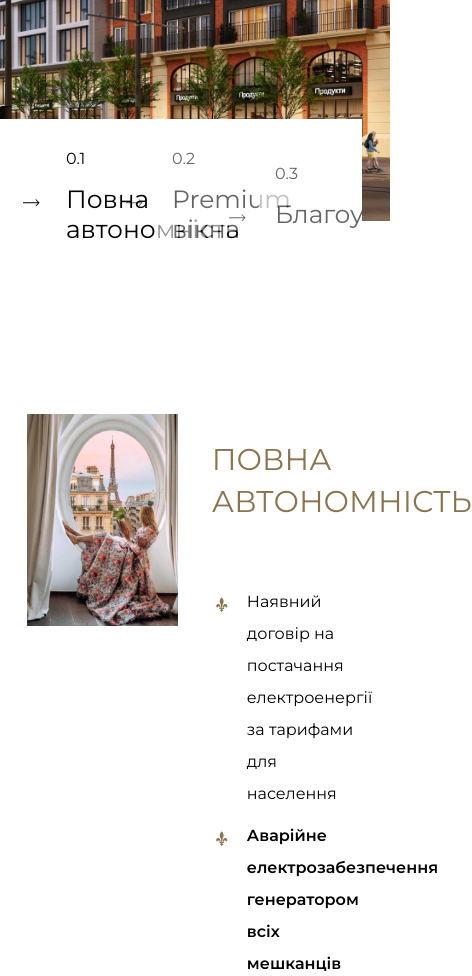
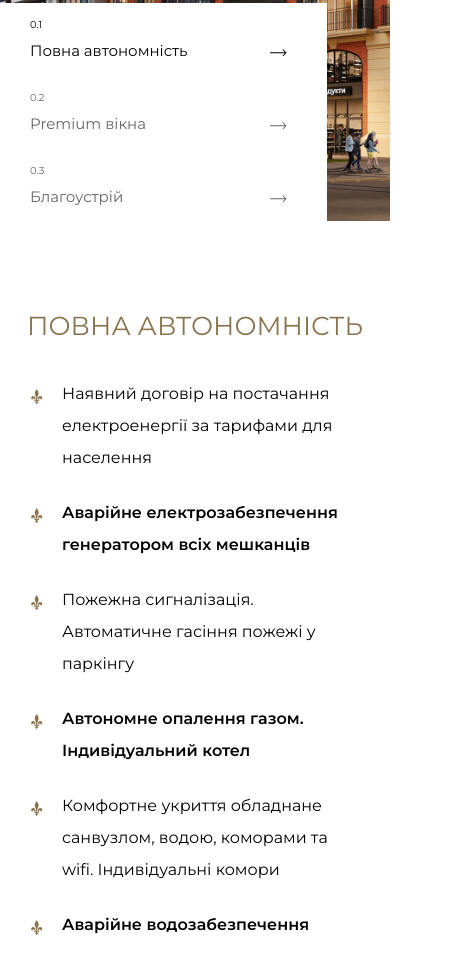
Before and after one commit to zaslavskayasya/fdim, a website built with webpack: page index.html in a window 390 px wide. Shown: the part 5340-6316 px from the top of the page, 472 px wide, since content can reach past the window. Built offline with nearby package versions, Linux system fonts and the light colour scheme.

Commit message:
tabs adaptive

```diff
--- a/css/style.css
+++ b/css/style.css
@@ -812,7 +812,20 @@ textarea {
   }
 }
 
+
+@media screen and (max-width: 1400px){
+  .tab-name{
+    font-size: 22px;
+    max-width: 228px;
+  }
+  .tab-name:after {
+    right: 25px;
+    top: 12px;
+}
+}
+
 @media screen and (max-width: 1200px){
+
   .quality-section{
     margin-bottom: 50px;
   }
@@ -833,6 +846,9 @@ textarea {
   .mob-image{
     margin-bottom: 60px;
   }
+  .tab-content-wrap {
+    padding-top: 80px;
+  }
 }
 
 
@@ -849,7 +865,7 @@ textarea {
       margin: 0 auto;
       align-items: center;
       display: flex;
-  }
+    }
     .about-section .wrap-texts .h2 {
       margin-left: 88px;
       margin-bottom: 34px;
@@ -877,7 +893,34 @@ textarea {
     .quality-second .three-item {
       width: 600px;
       margin: 0 auto;
-  }
+    }
+    .tabs-section .two-part{
+      flex-direction: column;
+    }
+    .tabs-section .part-item {
+      width: 100%;
+      margin: 0 auto;
+    }
+    .tabs-section .wrap-illustrate{
+      order: 2;
+    }
+
+    .tabs-section .texts-part .h2 {
+      font-size: 30px;
+      margin-bottom: 33px;
+      margin-top: 0px;
+    }
+
+    .tabs-section .list-of_pluses{
+      margin-bottom: 40px;
+    }
+
+    .tabs-section .norm-text{
+      margin-bottom: 30px;
+    }
+
+    .tabs-section{};
+
 }
 
 @media screen and (max-width: 960px){
@@ -947,12 +990,25 @@ textarea {
   .norm-text{
     font-size: 16px;
   }
+  .tab{
+    flex-direction: column;
+    padding-left: 15px;;
+  }
+  .tab-name {
+    font-size: 22px;
+    max-width: 300px;
+  }
+
 }
 
 
 @media screen and (max-width: 760px){
   .h1 {
     font-size: 98px;
+  }
+  .tabs-section .texts-part .h2 {
+    font-size: 26px;
+
   }
   .sidenav.open {
     width: 100%;
@@ -1009,7 +1065,21 @@ textarea {
   .list-of_pluses li{
     margin-bottom: 10px;
   }
-
+  .tabs-section {
+    margin-top: -316px;
+  }
+  .numero{
+    font-size: 10px;
+  }
+  .tab-name {
+    font-size: 17px;
+  }
+  .tab button {
+    padding: 5px 15px 16px;
+  }
+  .tabs-section .norm-text{
+    margin-bottom: 23px;
+  }
 }
 
 
@@ -1037,6 +1107,14 @@ textarea {
     left: -75px;
     top: -1px;
   }
+  .tab-name:after {
+    right: 25px;
+    top: 8px;
+  }
+  .tab-name {
+    font-size: 15px;
+  }
+
 }
 
 /* On smaller screens, where height is less than 450px, change the style of the sidenav (less padding and a smaller font size) */
--- a/index.html
+++ b/index.html
@@ -324,7 +324,7 @@
                         <li>
                           <p class="norm-text"> <span class="bold">Автономне опалення газом. Індивідуальний котел</span></p>
                         </li>
-                        <li></li>
+                        <li>
                           <p class="norm-text"> Комфортне укриття обладнане санвузлом, водою,
                             коморами та wifi. Індивідуальні комори</p>
                         </li>
@@ -391,6 +391,10 @@
    </div>
 </div>
 
+
+
+
+
 <script>
 
 </script>
```
